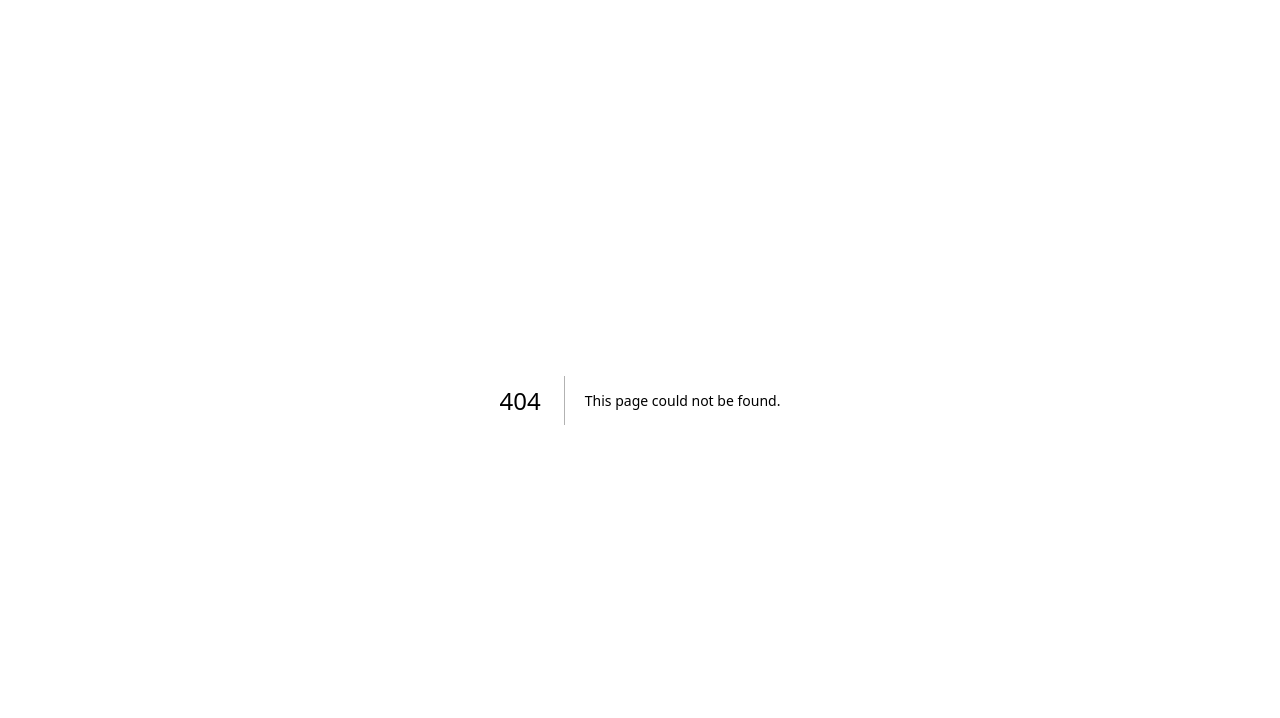
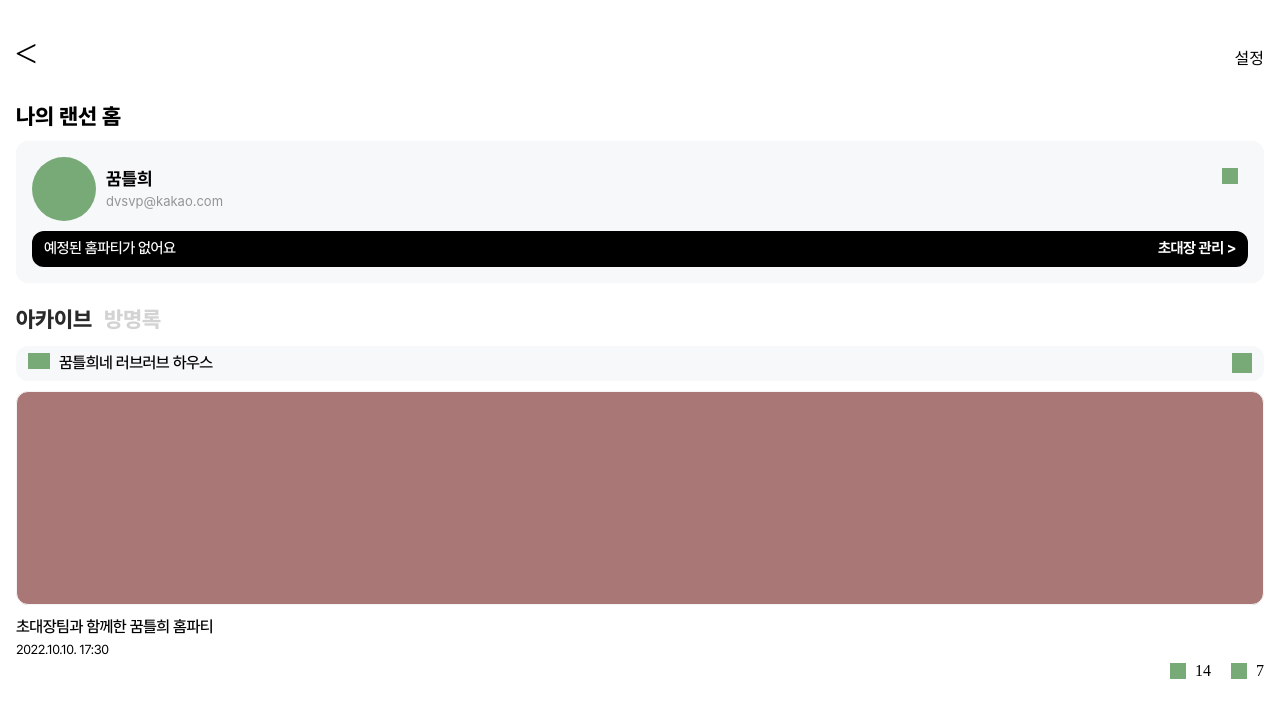
Before and after one commit to SeongYongLee/invitation-card, a Next.js app: page /mypage in a window 1280 px wide. Before the commit this address had no page. Shown: the top 718 px of the page. Built offline with nearby package versions, Linux system fonts and the light colour scheme.

Commit message:
feat: mypage init (#9)

```diff
--- a/src/components/create/common/title.tsx
+++ b/src/components/create/common/title.tsx
@@ -3,23 +3,30 @@ import styled from '@emotion/styled'
 import { motion } from 'framer-motion'
 import { fadeScaleVariant } from 'styles/motions'
 
-const Wrapper = styled(motion.div)`
+const Wrapper = styled(motion.div)<{ horizontalMargin?: number }>`
   font-family: 'Pretendard';
   font-style: normal;
   font-weight: 800;
   font-size: 22px;
   line-height: 130%;
-  margin: 0 10px;
+  margin: ${({ horizontalMargin }) =>
+    `0 ${horizontalMargin !== 0 ? `${horizontalMargin}px` : 0}`};
 `
 
 interface Props {
   text: string
   secondText?: string
+  horizontalMargin?: number
 }
 
-export const Title = ({ text, secondText }: Props) => {
+export const Title = ({ text, secondText, horizontalMargin }: Props) => {
   return (
-    <Wrapper initial="hidden" animate="visible" variants={fadeScaleVariant}>
+    <Wrapper
+      horizontalMargin={horizontalMargin}
+      initial="hidden"
+      animate="visible"
+      variants={fadeScaleVariant}
+    >
       <div>{text}</div>
       <div>{secondText}</div>
     </Wrapper>
--- a/src/constants/routes.ts
+++ b/src/constants/routes.ts
@@ -1,4 +1,5 @@
 export const ROUTES = {
   HOME: '/',
   CREATE: '/create',
+  MYPAGE: '/mypage',
 }
--- /dev/null
+++ b/src/pages/mypage.tsx
@@ -0,0 +1,321 @@
+import { NextPage } from 'next'
+import router from 'next/router'
+import styled from '@emotion/styled'
+import { Title } from 'components/create/common/title'
+import { motion } from 'framer-motion'
+import { fadeScaleVariant } from 'styles/motions'
+
+const Content = styled(motion.div)`
+  margin: 16px;
+`
+
+const Header = styled(motion.div)`
+  display: flex;
+  justify-content: space-between;
+  align-items: center;
+  height: 86px;
+`
+
+const IconWrapper = styled(motion.div)`
+  margin: 0 0 10px;
+  display: flex;
+  justify-content: center;
+  align-items: center;
+  font-size: 40px;
+
+  width: 20px;
+  height: 48px;
+`
+
+const Profile = styled(motion.div)`
+  margin: 10px 0;
+  padding: 16px;
+  background: #f7f8fa;
+  border-radius: 12px;
+`
+
+const Icon = styled(motion.div)`
+  min-width: 64px;
+  height: 64px;
+  background: #77aa77;
+  border-radius: 32px;
+`
+
+const Detail = styled(motion.div)`
+  display: flex;
+  justify-content: center;
+  align-items: start;
+  flex-direction: column;
+  gap: 4px;
+
+  margin: 0 10px;
+
+  width: 100%;
+`
+
+const User = styled(motion.div)`
+  display: flex;
+`
+
+const NameWrapper = styled(motion.div)`
+  display: flex;
+  justify-content: space-between;
+
+  width: 100%;
+
+  font-family: 'Pretendard';
+  font-style: normal;
+  font-weight: 700;
+  font-size: 18px;
+  line-height: 21px;
+`
+
+const Email = styled(motion.div)`
+  font-family: 'Inter';
+  font-style: normal;
+  font-weight: 400;
+  font-size: 13px;
+  line-height: 16px;
+
+  color: #000000;
+  opacity: 0.4;
+`
+
+const EditIcon = styled(motion.div)`
+  width: 16px;
+  height: 16px;
+  background: #77aa77;
+`
+
+const ManageDetail = styled(motion.div)`
+  display: flex;
+  justify-content: space-between;
+  align-items: center;
+
+  margin: 10px 0 0;
+  padding: 8.5px 12px;
+  background: #000000;
+  border-radius: 12px;
+
+  font-family: 'Pretendard';
+  font-style: normal;
+  font-weight: 500;
+  font-size: 15px;
+  line-height: 130%;
+
+  letter-spacing: -0.03em;
+
+  color: #ffffff;
+`
+
+const ManagementText = styled(motion.div)`
+  font-weight: 700;
+`
+
+const TabWrapper = styled(motion.div)`
+  display: flex;
+  align-items: center;
+  gap: 12px;
+`
+
+const Tab = styled(motion.div)<{ active?: boolean }>`
+  display: flex;
+  align-items: center;
+
+  margin: 12px 0;
+
+  font-family: 'Pretendard';
+  font-style: normal;
+  font-weight: 800;
+  font-size: 22px;
+  line-height: 130%;
+
+  color: #2a2a2a;
+
+  opacity: ${({ active }) => (active ? 1 : 0.2)};
+`
+
+const ArchiveList = styled(motion.div)``
+
+const Archive = styled(motion.div)``
+
+const ArchiveLetter = styled(motion.div)`
+  display: flex;
+  justify-content: space-between;
+
+  background: #f7f8fa;
+  border-radius: 12px;
+  padding: 7.5px 12px;
+
+  font-family: 'Pretendard';
+  font-style: normal;
+  font-weight: 500;
+  font-size: 16px;
+  line-height: 130%;
+
+  letter-spacing: -0.03em;
+
+  color: #000000;
+`
+
+const ArchiveLetterTitle = styled(motion.div)`
+  display: flex;
+`
+
+const ArchiveLetterIcon = styled(motion.div)`
+  margin: 0 9px 0 0;
+  width: 22px;
+  height: 16px;
+  background: #77aa77;
+`
+
+const ArchiveLetterArrayIcon = styled(motion.div)`
+  width: 20px;
+  height: 20px;
+  background: #77aa77;
+`
+
+const ArchiveImage = styled(motion.div)`
+  background: #aa7777;
+  margin: 10px 0 12px;
+
+  height: 212px;
+  border: 1px solid #f4f4f4;
+  border-radius: 12px;
+`
+
+const ArchiveTitle = styled(motion.div)`
+  font-family: 'Pretendard';
+  font-style: normal;
+  font-weight: 500;
+  font-size: 16px;
+  line-height: 130%;
+
+  letter-spacing: -0.03em;
+`
+
+const ArchiveDate = styled(motion.div)`
+  margin: 4px 0;
+  font-family: 'Pretendard';
+  font-style: normal;
+  font-weight: 400;
+  font-size: 13px;
+  line-height: 130%;
+
+  letter-spacing: -0.03em;
+
+  color: #000000;
+
+  opacity: 0.4;
+`
+
+const ArchiveActive = styled(motion.div)`
+  display: flex;
+  justify-content: right;
+  align-items: center;
+`
+
+const ArchiveClap = styled(motion.div)`
+  padding: 0 20px;
+  display: flex;
+  justify-content: right;
+  align-items: center;
+  gap: 9px;
+`
+
+const ArchiveClapIcon = styled(motion.div)`
+  width: 16px;
+  height: 16px;
+  background: #77aa77;
+`
+
+const ArchiveClapCount = styled(motion.div)``
+
+const ArchiveComment = styled(motion.div)`
+  display: flex;
+  justify-content: right;
+  align-items: center;
+  gap: 9px;
+`
+
+const ArchiveCommentIcon = styled(motion.div)`
+  width: 16px;
+  height: 16px;
+  background: #77aa77;
+`
+
+const ArchiveCommentCount = styled(motion.div)``
+
+const MyPage: NextPage = () => {
+  const backPage = () => {
+    router.back()
+  }
+
+  return (
+    <Content
+      initial="initial"
+      animate="animate"
+      exit="exit"
+      variants={fadeScaleVariant}
+    >
+      <Header>
+        <IconWrapper onClick={backPage} variants={fadeScaleVariant}>
+          {'<'}
+        </IconWrapper>
+        <div>설정</div>
+      </Header>
+      <Title text={'나의 랜선 홈'} horizontalMargin={0} />
+      <Profile variants={fadeScaleVariant}>
+        <User variants={fadeScaleVariant}>
+          <Icon />
+          <Detail>
+            <NameWrapper>
+              꿈틀희
+              <EditIcon />
+            </NameWrapper>
+            <Email>dvsvp@kakao.com</Email>
+          </Detail>
+        </User>
+        <ManageDetail variants={fadeScaleVariant}>
+          <div>예정된 홈파티가 없어요</div>
+          <ManagementText>{'초대장 관리 >'}</ManagementText>
+        </ManageDetail>
+      </Profile>
+      <TabWrapper>
+        <Tab active>아카이브</Tab>
+        <Tab>방명록</Tab>
+      </TabWrapper>
+      <ArchiveList>
+        <Archive variants={fadeScaleVariant}>
+          <ArchiveLetter variants={fadeScaleVariant}>
+            <ArchiveLetterTitle>
+              <ArchiveLetterIcon />
+              꿈틀희네 러브러브 하우스
+            </ArchiveLetterTitle>
+            <ArchiveLetterArrayIcon />
+          </ArchiveLetter>
+          <ArchiveImage variants={fadeScaleVariant} />
+          <ArchiveTitle variants={fadeScaleVariant}>
+            초대장팀과 함께한 꿈틀희 홈파티
+          </ArchiveTitle>
+          <ArchiveDate variants={fadeScaleVariant}>
+            2022.10.10. 17:30
+          </ArchiveDate>
+          <ArchiveActive>
+            <ArchiveClap variants={fadeScaleVariant}>
+              <ArchiveClapIcon />
+              <ArchiveClapCount>14</ArchiveClapCount>
+            </ArchiveClap>
+            <ArchiveComment variants={fadeScaleVariant}>
+              <ArchiveCommentIcon />
+              <ArchiveCommentCount>7</ArchiveCommentCount>
+            </ArchiveComment>
+          </ArchiveActive>
+        </Archive>
+        <Archive></Archive>
+      </ArchiveList>
+    </Content>
+  )
+}
+
+export default MyPage
```
Also changed, not shown: src/components/main/header.tsx (+7 -1 lines).
